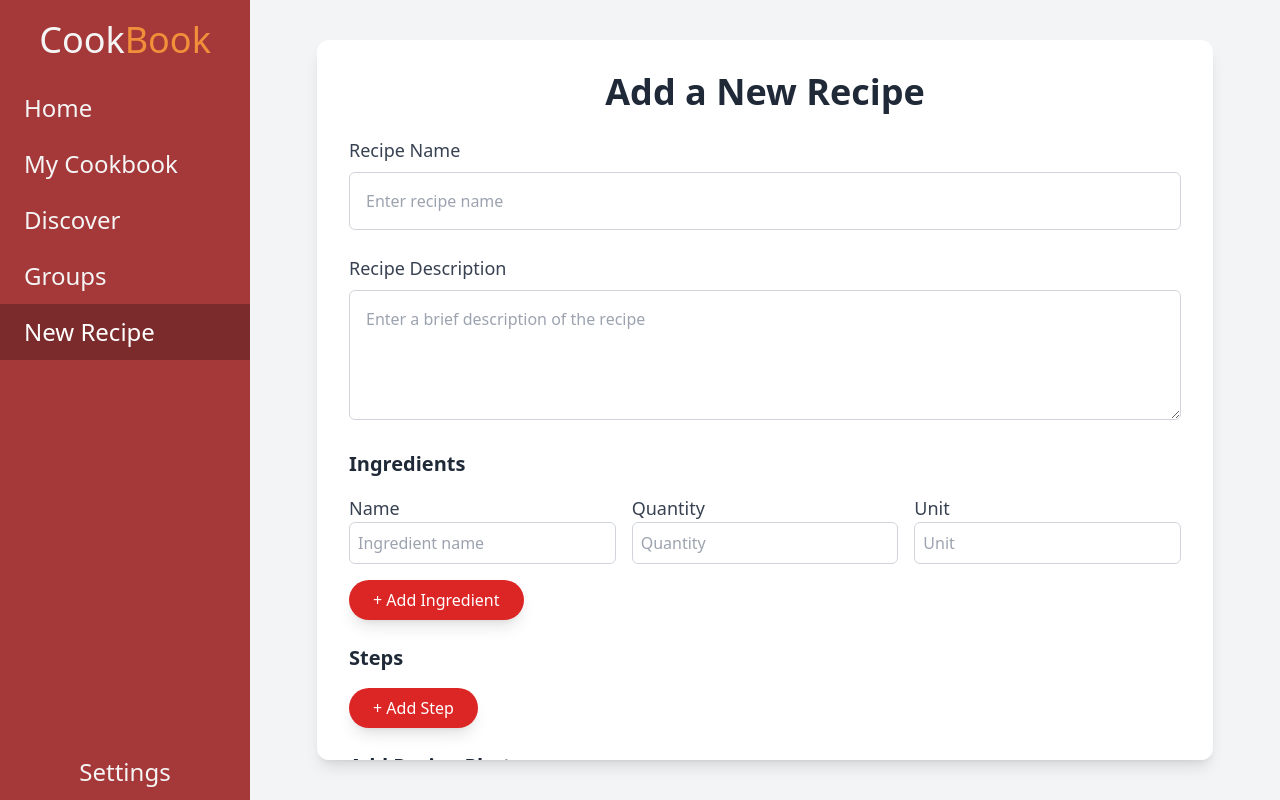
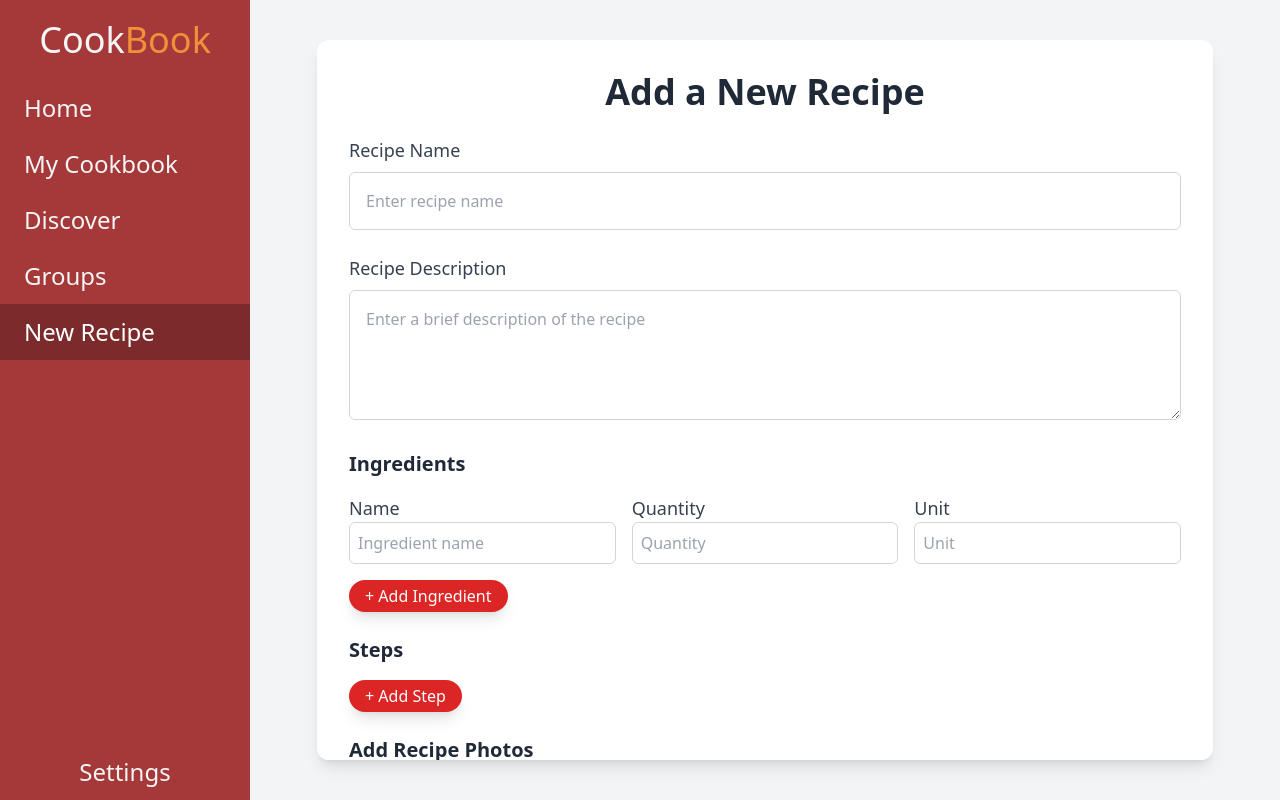
Before and after one commit to Niles-Rondez/CookBook-Social-Media, a React (Vite) app in the folder CookBook/: page /newrecipe in a window 1280 px wide. Built offline with nearby package versions, Linux system fonts and the light colour scheme.

Commit message:
Update NewRecipe.jsx

```diff
--- a/CookBook/src/pages/NewRecipe.jsx
+++ b/CookBook/src/pages/NewRecipe.jsx
@@ -122,7 +122,7 @@ function NewRecipe() {
             <button
               type="button"
               onClick={handleAddIngredient}
-              className="bg-red-600 text-white py-2 px-6 rounded-full shadow-lg hover:bg-red-700 transition-all duration-30"
+              className="bg-red-600 text-white py-1 px-4 rounded-full shadow-lg hover:bg-red-700 transition-all duration-30"
             >
               + Add Ingredient
             </button>
@@ -146,7 +146,7 @@ function NewRecipe() {
             <button
               type="button"
               onClick={handleAddStep}
-              className="bg-red-600 text-white py-2 px-6 rounded-full shadow-lg hover:bg-red-700 transition-all duration-300"
+              className="bg-red-600 text-white py-1 px-4 rounded-full shadow-lg hover:bg-red-700 transition-all duration-300"
             >
               + Add Step
             </button>
@@ -155,10 +155,17 @@ function NewRecipe() {
             {/* Recipe Photo */}
             <div>
               <h2 className="text-xl font-semibold text-gray-800 mb-4">Add Recipe Photos</h2>
+              <label
+                htmlFor="recipe-photo"
+                className="bg-red-600 text-white py-1 px-4 rounded-full shadow-lg hover:bg-red-700 transition-all duration-300 cursor-pointer"
+              >
+                Upload Photo
+              </label>
               <input
+                id="recipe-photo"
                 type="file"
                 onChange={(e) => setImage(e.target.files[0])}
-              className="w-full p-2 border border-gray-300 rounded-md"
+                className="hidden"
                 accept="image/*"
               />
               {image && (
@@ -171,6 +178,7 @@ function NewRecipe() {
                 </div>
               )}
             </div>
+
 
           {/* Nutrition Facts */}
           <div>
```
Lines whose indentation alone changed are shown as unchanged.
